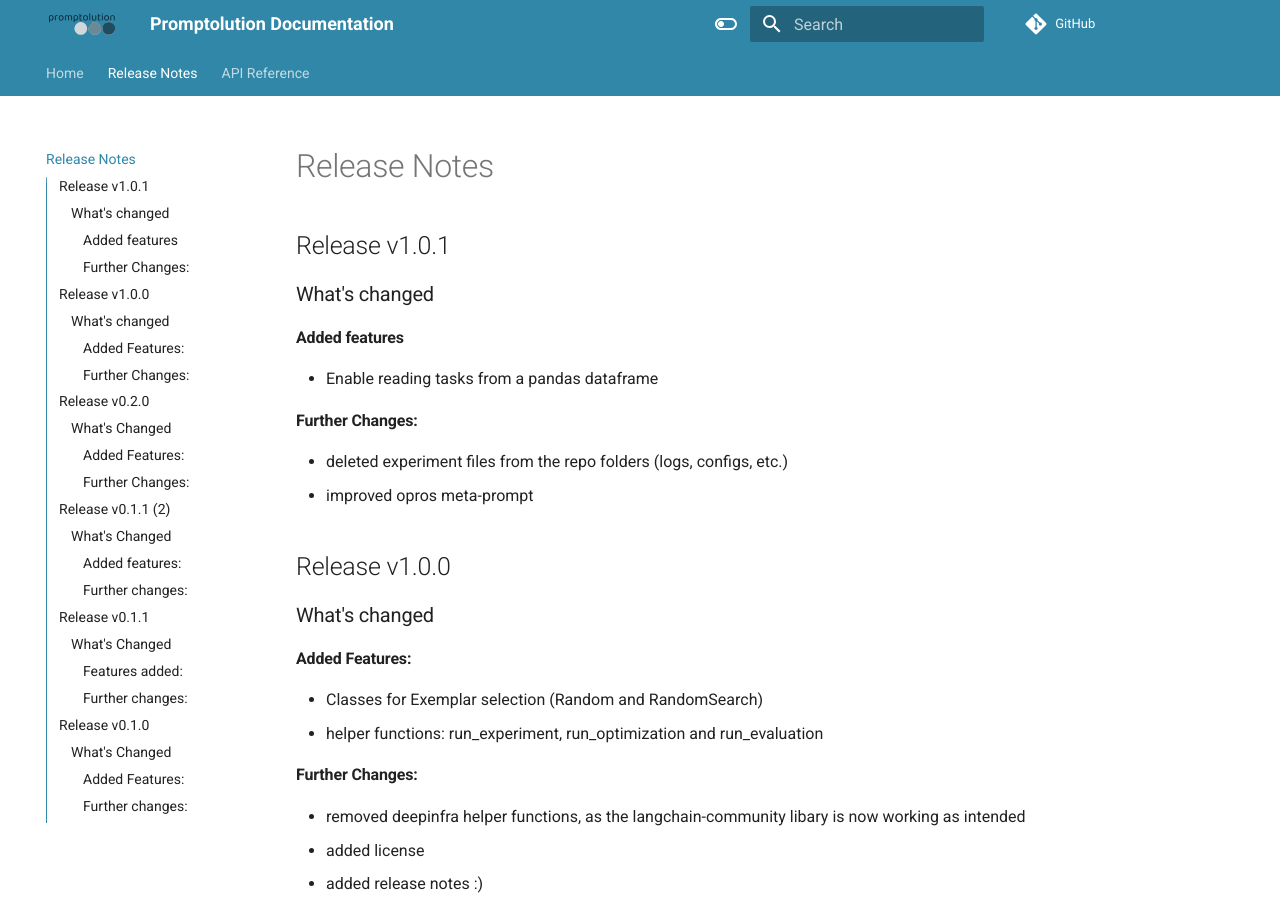
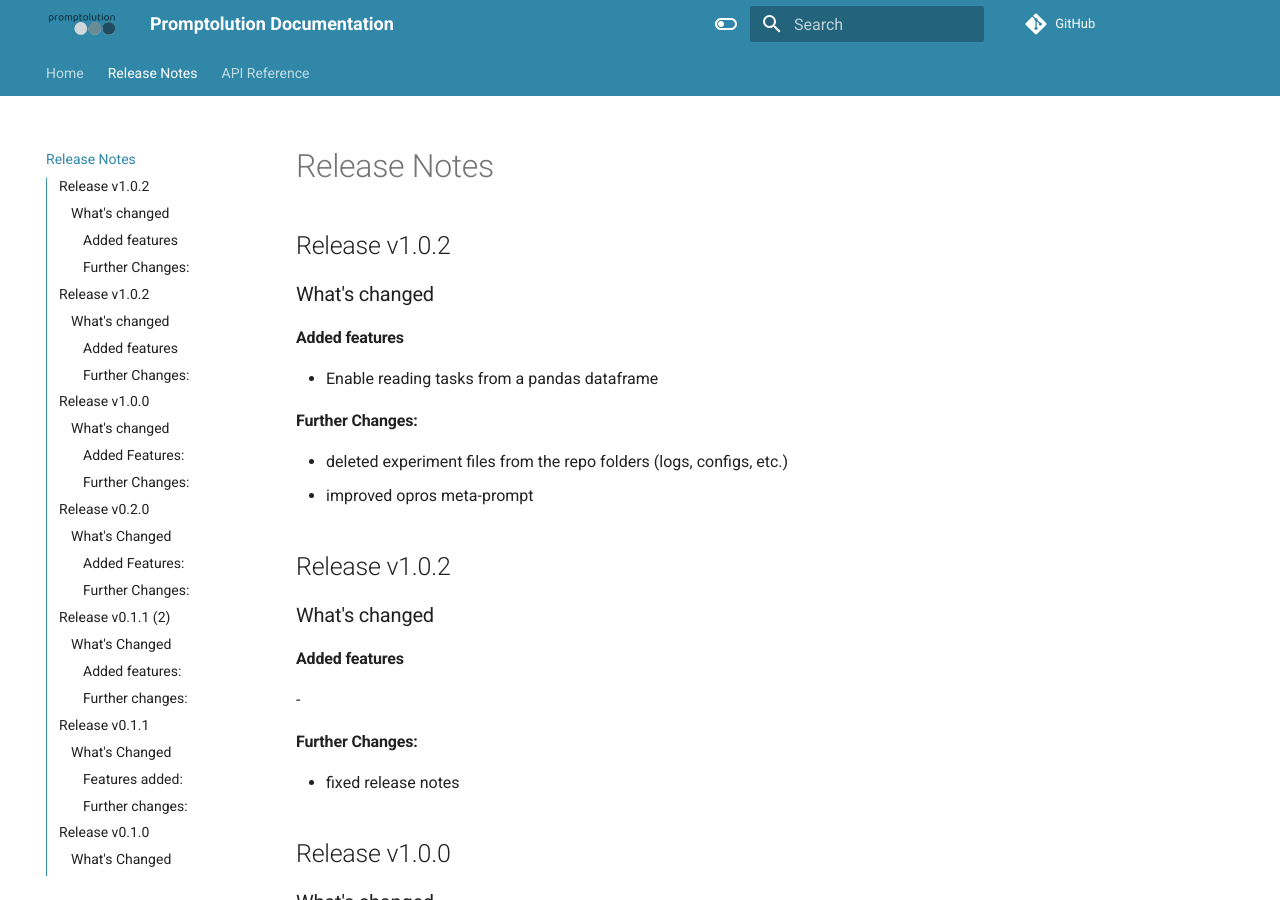
Before and after one commit to finitearth/promptolution, an MkDocs documentation site: the page built from docs/release-notes.md, in a window 1280 px wide and 900 px high. Built offline with MkDocs 1.6.1 and Material for MkDocs 9.7.7, drawn with Linux system fonts in a browser that asks for light colours; comment, search, counter and statistics services are not loaded.

Commit message:
updated version

```diff
--- a/docs/release-notes.md
+++ b/docs/release-notes.md
@@ -1,6 +1,6 @@
 # Release Notes
 
-## Release v1.0.1
+## Release v1.0.2
 ### What's changed
 #### Added features
 * Enable reading tasks from a pandas dataframe
@@ -8,6 +8,14 @@
 #### Further Changes:
 * deleted experiment files from the repo folders (logs, configs, etc.)
 * improved opros meta-prompt
+
+## Release v1.0.2
+### What's changed
+#### Added features
+-
+
+#### Further Changes:
+* fixed release notes
 
 ## Release v1.0.0
 ### What's changed
```
